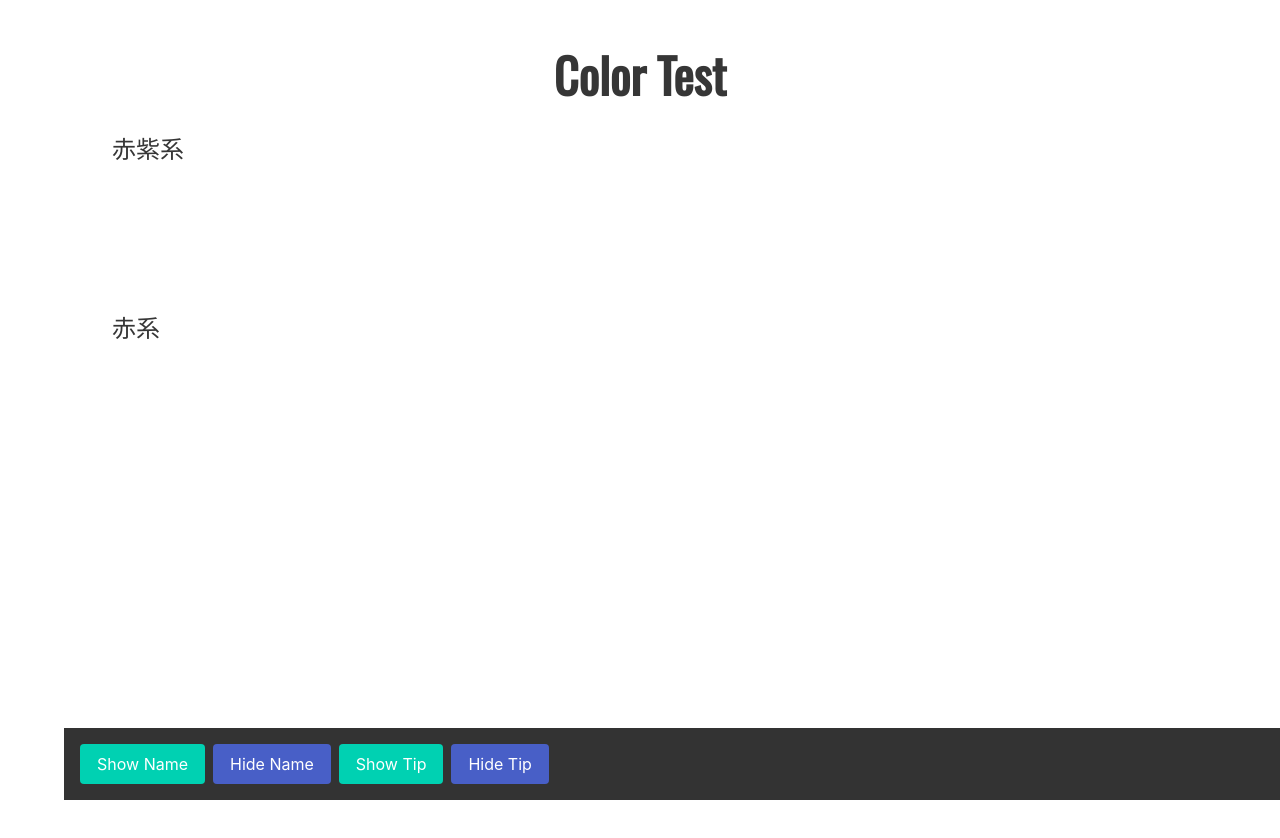
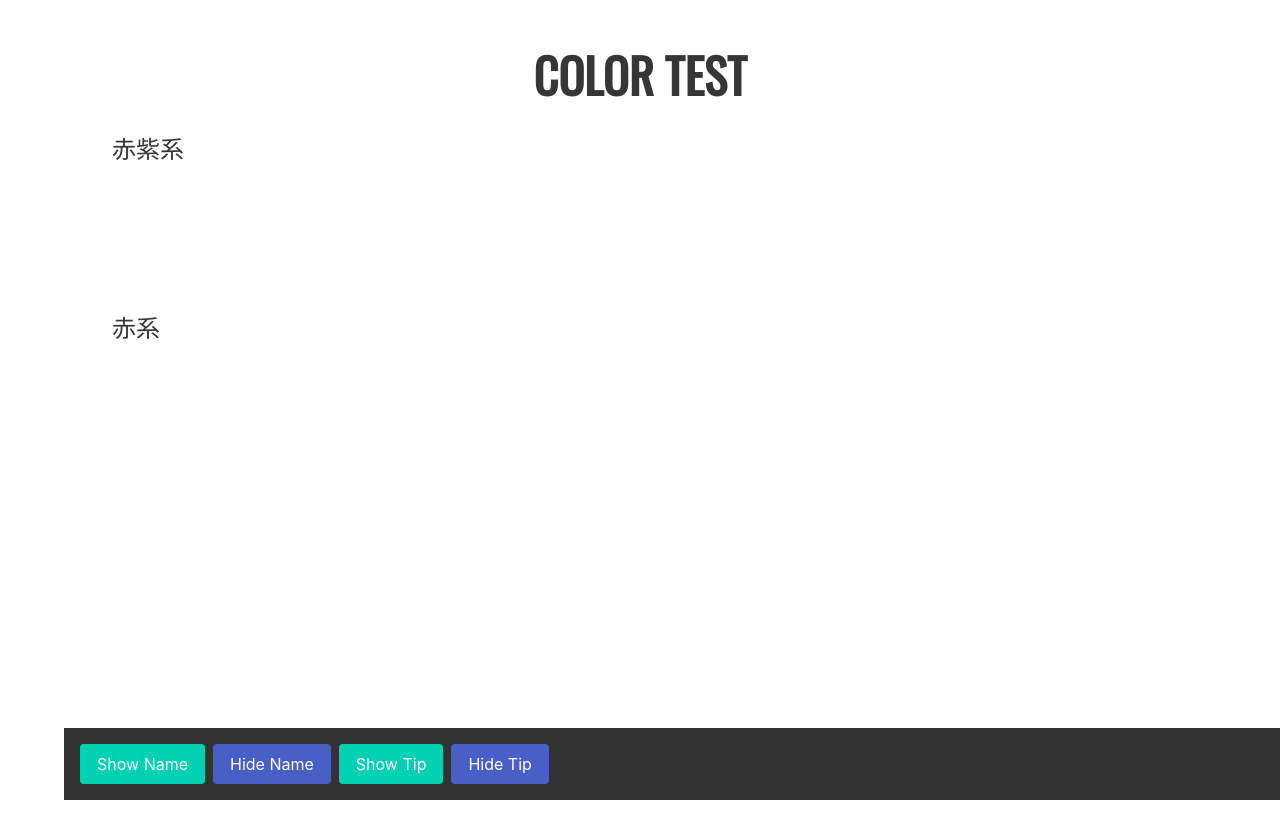
Before and after one commit to tdkm/color-test, a website built with webpack: page public/index.html in a window 1280 px wide. Shown: the top 838 px of the page. Built offline with nearby package versions, Linux system fonts and the light colour scheme.

Commit message:
h1タイトル変更

```diff
--- a/public/index.html
+++ b/public/index.html
@@ -15,7 +15,7 @@
     <div class="container">
 
     <section class="color_list section">
-        <h1 class="title is-1">Color Test</h1>
+        <h1 class="title is-1">COLOR TEST</h1>
         <!-- 赤紫系 -->
         <h2 class="title is-4">赤紫系</h2>
         <div class="color_tip" style="background:#e7609e;">　</div>
```
